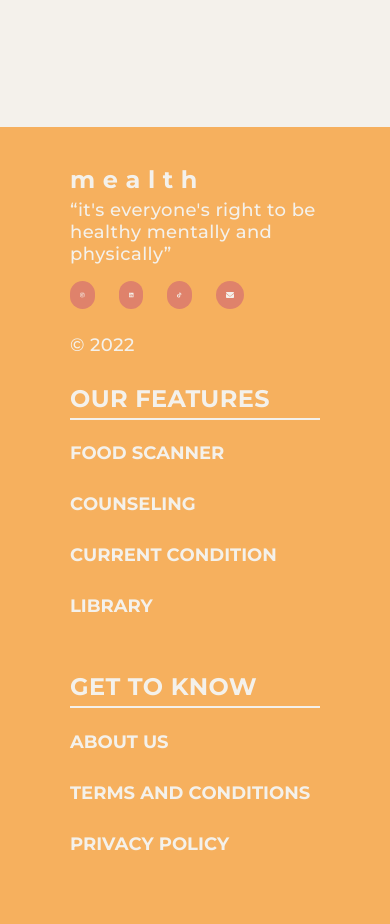
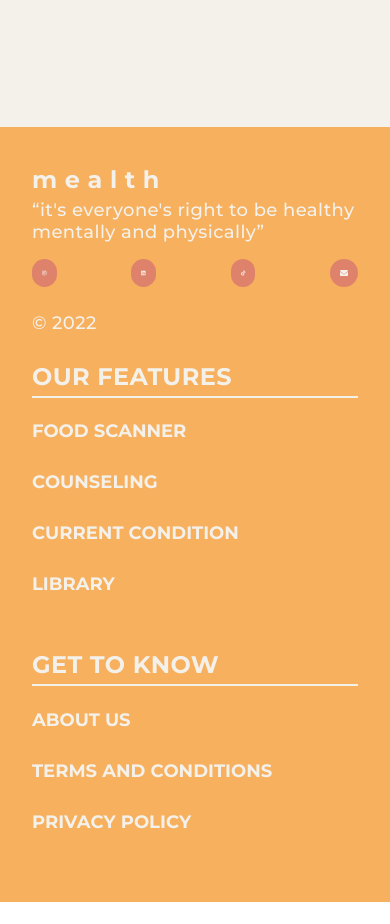
Before and after one commit to LordGedelicious/MealthWebApp, a React (Vite) app: page / in a window 390 px wide. Shown: the part 4080-5004 px from the top of the page. After the commit the page ends 4982 px from the top, so only its background shows below. Built offline with nearby package versions, Linux system fonts and the light colour scheme.

Commit message:
fix footer

```diff
--- a/src/components/Footer.tsx
+++ b/src/components/Footer.tsx
@@ -12,12 +12,12 @@ const Footer = () => {
 
   return (
 
-    <div className="bg-sorange text-white text-left flex flex-col lg:flex-row gap-y-[2rem] px-[4.375rem] py-[2.625rem]">
+    <div className="bg-sorange text-white text-left flex flex-col lg:flex-row gap-y-[2rem] px-[2rem] lg:px-[4.375rem] py-[2.625rem]">
       {/* LOGO, TAGLINE, SOCIAL MEDIA */}
       <div className="lg:flex-basis-1/6">
         <p className="font-[700] text-[1.5rem] pb-[0.5rem]">m e a l t h</p>
         <p className="font-[500] pb-[1rem]">“it's everyone's right to be healthy mentally and physically”</p>
-        <div className="flex flex-row pb-[1.3rem] gap-[1.5rem] lg:gap-[2.5rem]">
+        <div className="flex flex-row pb-[1.3rem] justify-between sm:justify-start sm:gap-[1.5rem] lg:gap-[2.5rem]">
           <div><a href="http://www.instagram.com/mealth_id"><FontAwesomeIcon icon={faInstagram} className="bg-red w-[28px] p-[10px] text-[28px] rounded-full hover:opacity-70"/></a></div>
           <div><a href="http://www.linkedin.com/in/mealth-community"><FontAwesomeIcon icon={faLinkedin} className="bg-red w-[28px] p-[10px] text-[28px] rounded-full hover:opacity-70"/></a></div>
           <div><a href="https://www.tiktok.com/@mealthid"><FontAwesomeIcon icon={faTiktok} className="bg-red w-[28px] p-[10px] text-[28px] rounded-full hover:opacity-70"/></a></div>
```
